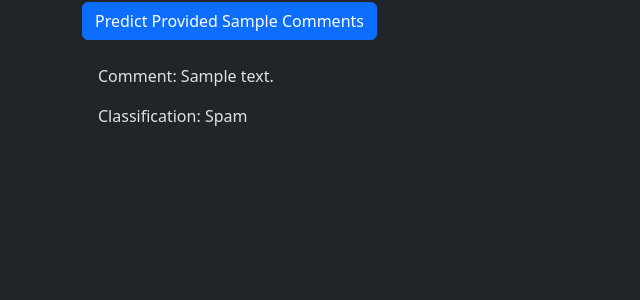
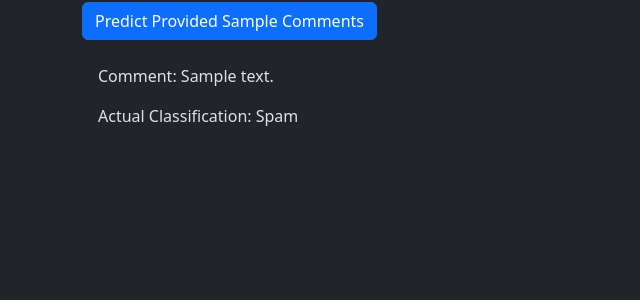
Before and after one commit to dneuterman/youtube-spam-detection-model, a Flask app: template templates/prediction.html in a window 1280 px wide. Shown: the part 437-737 px from the top of the page, without its empty margins (0-640 px from the left). Run offline with Flask 3, Linux system fonts and the light colour scheme; the template is opened without the code that fills it: most values are stand-ins (such as "Sample title", 1, 10 or a date in 2020); parts of the project's set-up code (start-up, migrations or seed data) failed here and were passed over.

Commit message:
Renames 'classification' in sample comment list to 'actual classification' to provide better clarification.

```diff
--- a/templates/prediction.html
+++ b/templates/prediction.html
@@ -34,7 +34,7 @@
             {% for comment in sample_comments %}
             <li class="list-group-item">
                 <p>Comment: {{ comment["comment"] }}</p>
-                <p>Classification: {{ "Not Spam" if comment["actual_classification"] == 0 else "Spam" }}</p>
+                <p>Actual Classification: {{ "Not Spam" if comment["actual_classification"] == 0 else "Spam" }}</p>
             </li>
             {% endfor %}
         </ul>
```
